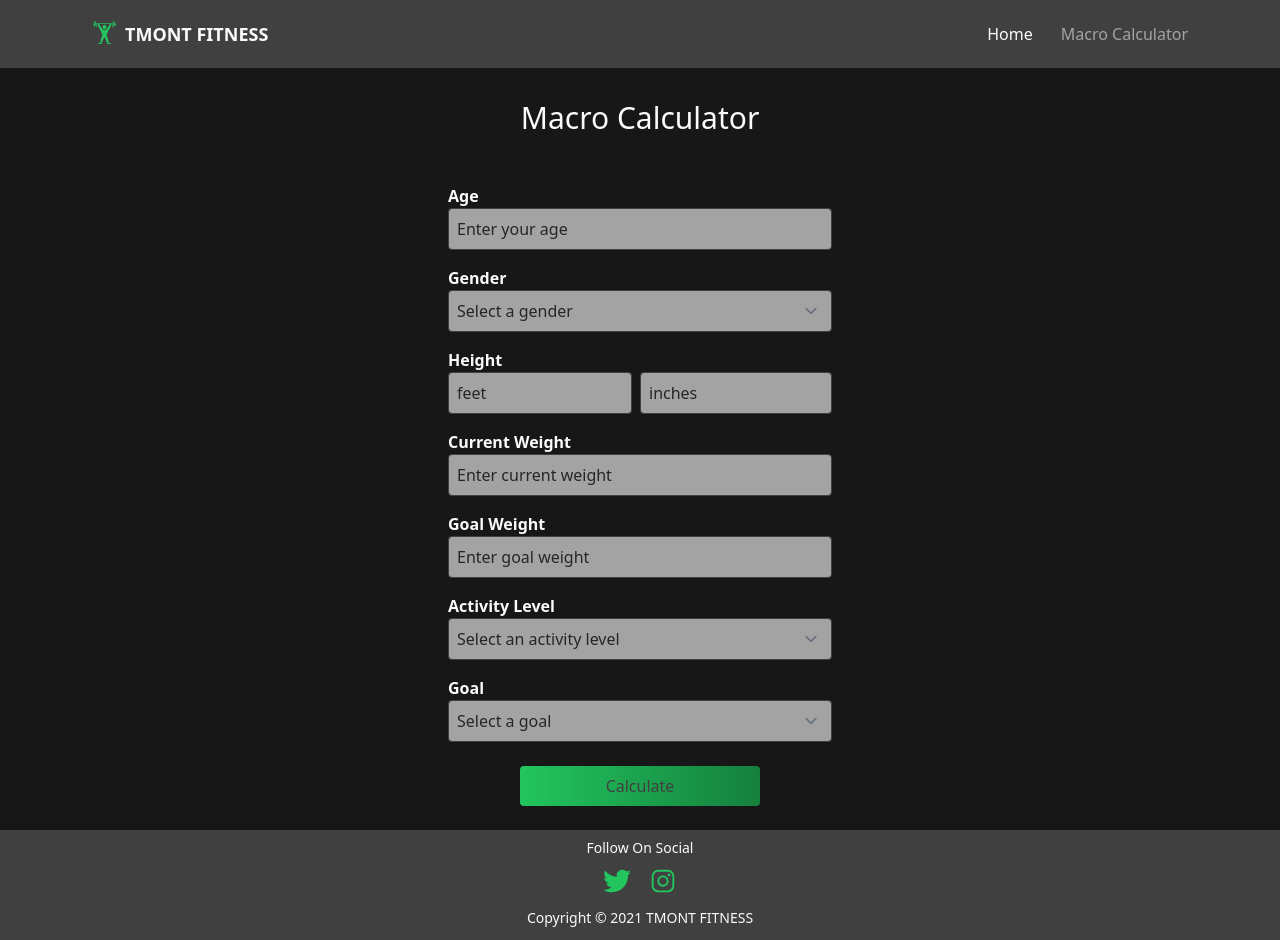
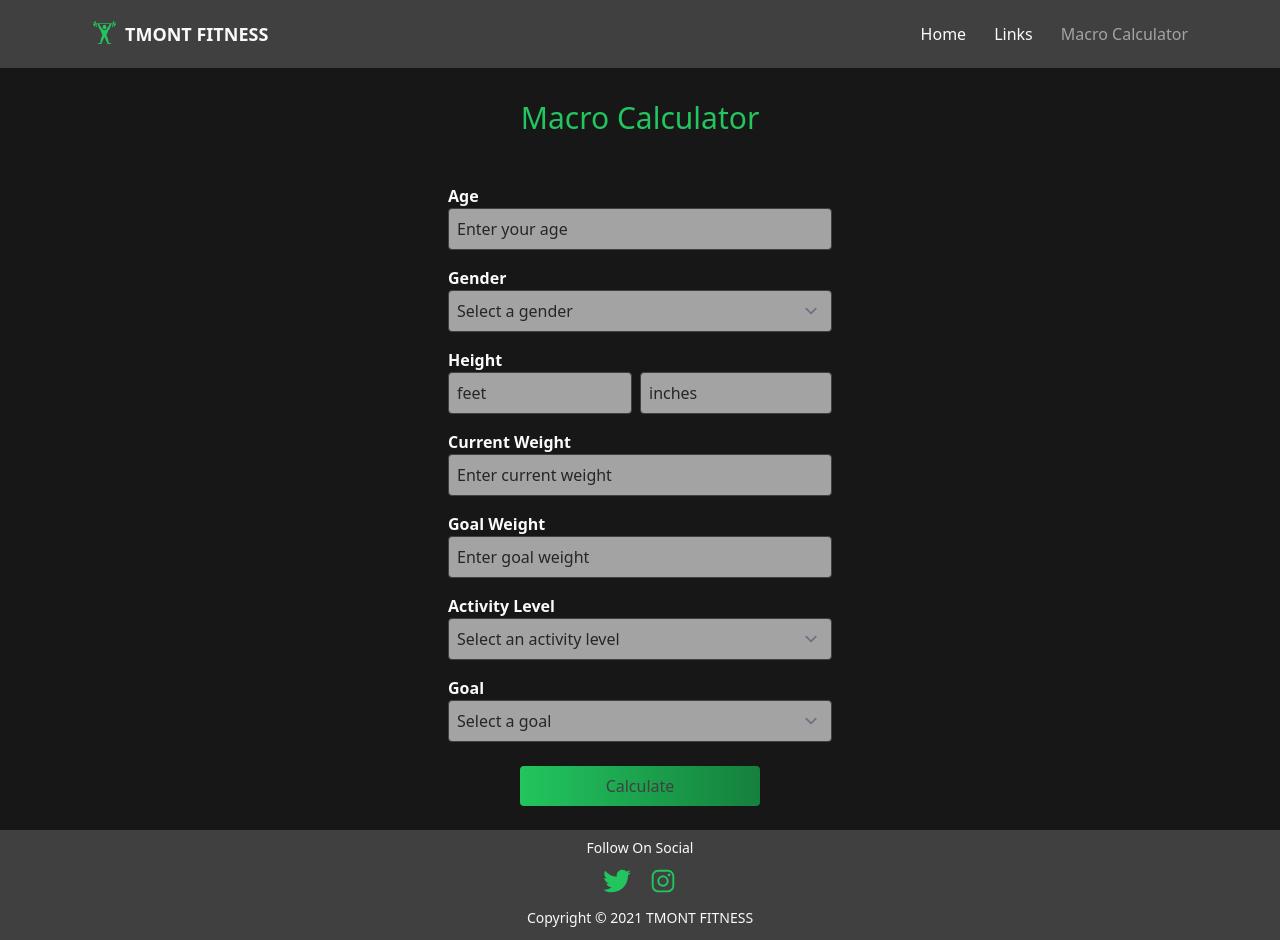
Before and after one commit to fitdevproject/tmontfitnes, a Next.js app: page /MacroCalculator in a window 1280 px wide. Built offline with nearby package versions, Linux system fonts and the light colour scheme.

Commit message:
Adding links to nav
making macro calculator title green

```diff
--- a/components/Header.tsx
+++ b/components/Header.tsx
@@ -45,6 +45,18 @@ const Navbar = () => {
                 }
               >
                 Home
+              </a>
+            </Link>
+            <Link href="/Links">
+              <a
+                onClick={closeMenu}
+                className={
+                  router.pathname === "/Links"
+                    ? "cursor-pointer py-5 px-3 text-neutral-400"
+                    : "cursor-pointer py-5 px-3 text-neutral-50 hover:text-neutral-400"
+                }
+              >
+                Links
               </a>
             </Link>
             {/* <Link href="#About">
@@ -128,7 +140,15 @@ const Navbar = () => {
             Home
           </a>
         </Link>
-        <Link href="/MacroCalculator">
+        <Link href="/Links">
+          <a
+            onClick={closeMenu}
+            className="cursor-pointer block py-4 px-4 text-sm hover:bg-neutral-800  text-neutral-50 hover:text-neutral-300"
+          >
+            Links
+          </a>
+        </Link>
+        <Link href="/Links">
           <a
             onClick={closeMenu}
             className="cursor-pointer block py-4 px-4 text-sm hover:bg-neutral-800  text-neutral-50 hover:text-neutral-300"
--- a/pages/MacroCalculator/index.jsx
+++ b/pages/MacroCalculator/index.jsx
@@ -326,7 +326,7 @@ const MacroCalculator = () => {
   }, [dailyCalories, dailyProtein, dailyCarbs, dailyFats]);
   return (
     <>
-      <h1 className="block mx-auto my-8 text-center text-neutral-50 text-3xl">
+      <h1 className="block mx-auto my-8 text-center text-green-500 text-3xl">
         Macro Calculator
       </h1>
       {dailyCalories === 0 &&
```
